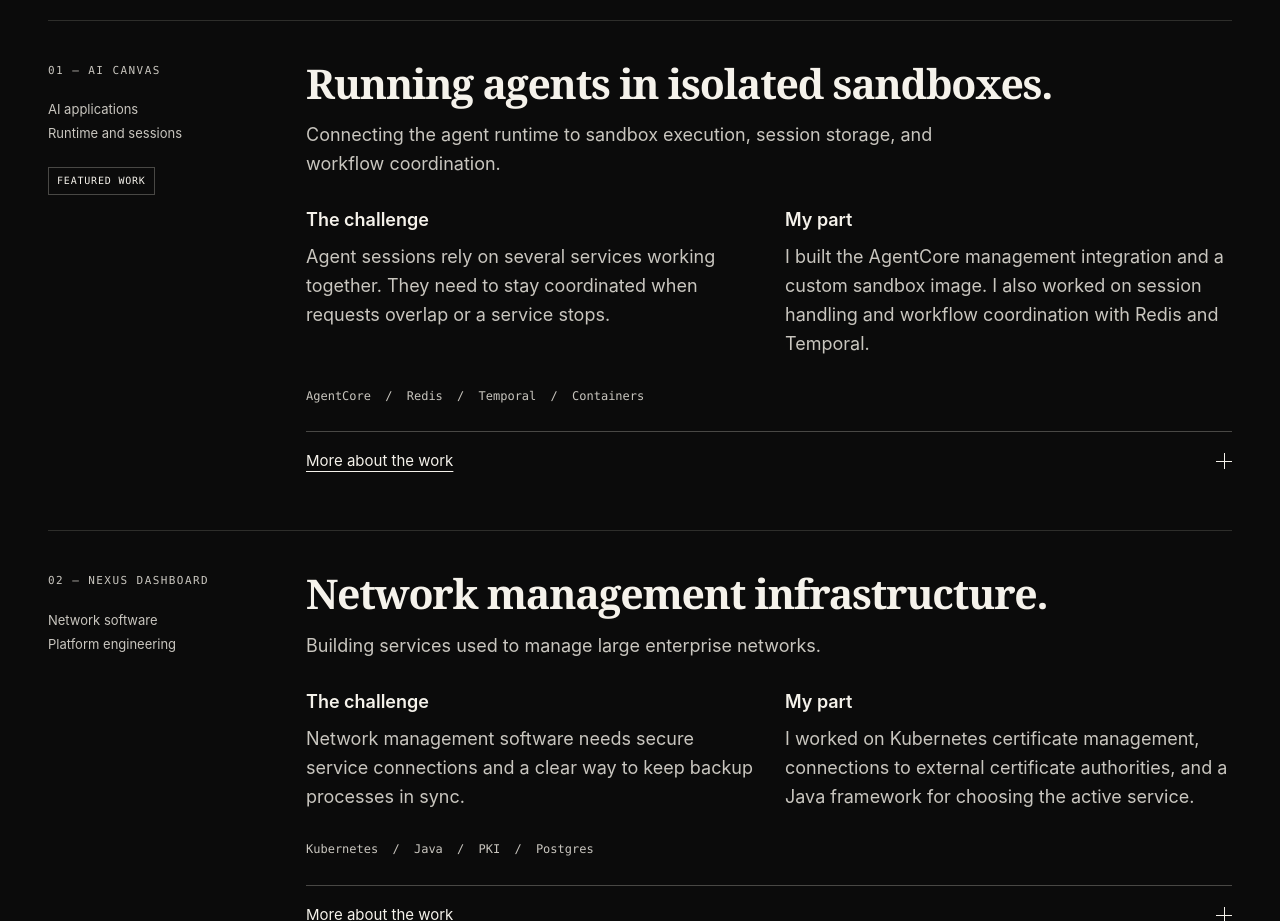
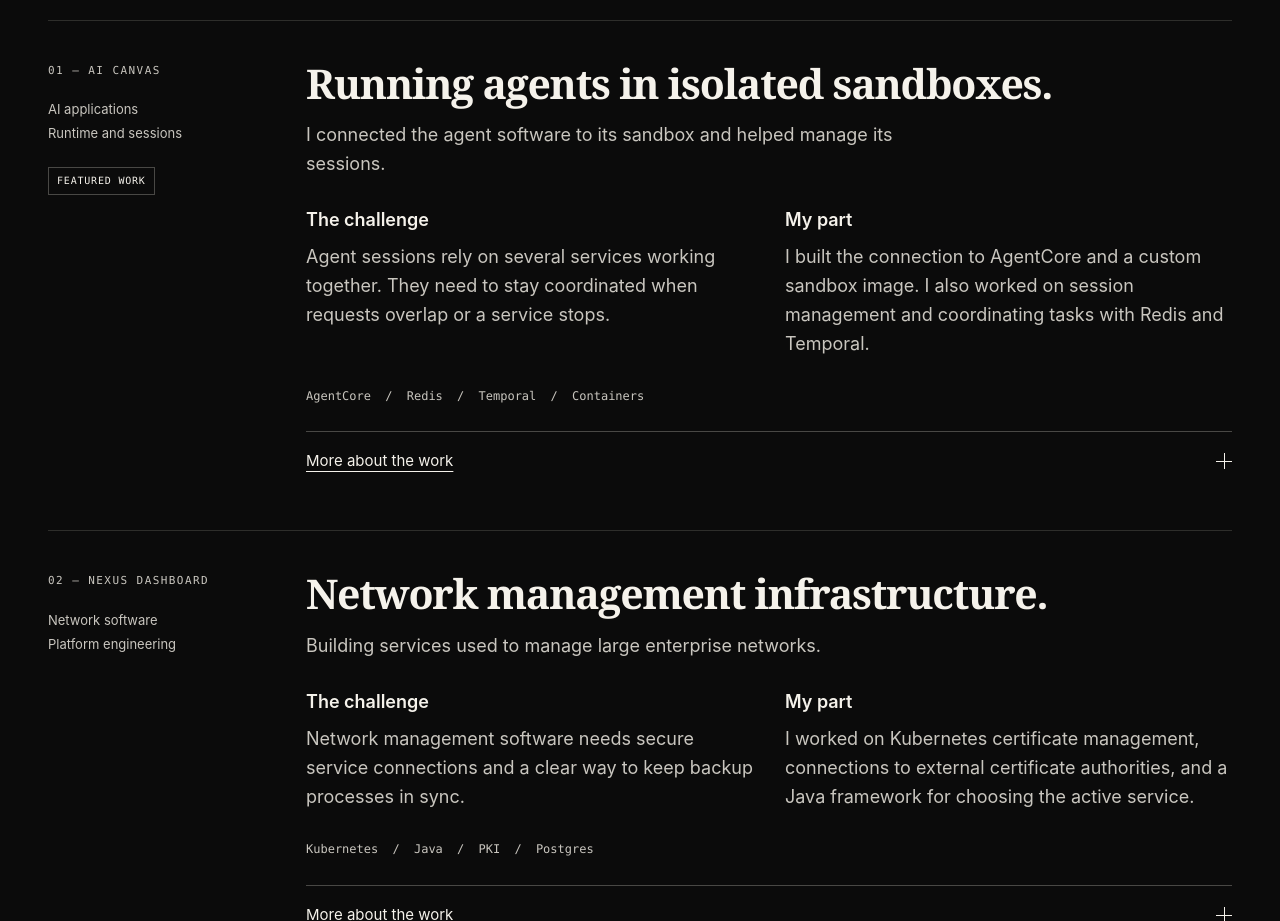
Before and after one commit to sarvesh1karandikar/sarveshk-landing, a plain HTML site: page index.html in a window 1280 px wide. Shown: the part 1200-2121 px from the top of the page. Drawn offline with Linux system fonts and the light colour scheme.

Commit message:
Simplify the AI Canvas project summary (#5)

```diff
--- a/index.html
+++ b/index.html
@@ -56,8 +56,8 @@
         <div class="project-margin"><p class="eyebrow">01 — AI Canvas</p><p class="margin-note">AI applications<br>Runtime and sessions</p><span class="tag">Featured work</span></div>
         <div class="project-body">
           <h3 id="canvas-title">Running agents in isolated sandboxes.</h3>
-          <p class="project-lead">Connecting the agent runtime to sandbox execution, session storage, and workflow coordination.</p>
-          <div class="project-overview"><div><h4>The challenge</h4><p>Agent sessions rely on several services working together. They need to stay coordinated when requests overlap or a service stops.</p></div><div><h4>My part</h4><p>I built the AgentCore management integration and a custom sandbox image. I also worked on session handling and workflow coordination with Redis and Temporal.</p></div></div>
+          <p class="project-lead">I connected the agent software to its sandbox and helped manage its sessions.</p>
+          <div class="project-overview"><div><h4>The challenge</h4><p>Agent sessions rely on several services working together. They need to stay coordinated when requests overlap or a service stops.</p></div><div><h4>My part</h4><p>I built the connection to AgentCore and a custom sandbox image. I also worked on session management and coordinating tasks with Redis and Temporal.</p></div></div>
           <p class="stack">AgentCore <span>/</span> Redis <span>/</span> Temporal <span>/</span> Containers</p>
           <details class="case-study">
             <summary><span>More about the work</span><span class="disclosure-icon" aria-hidden="true"></span></summary>
```
